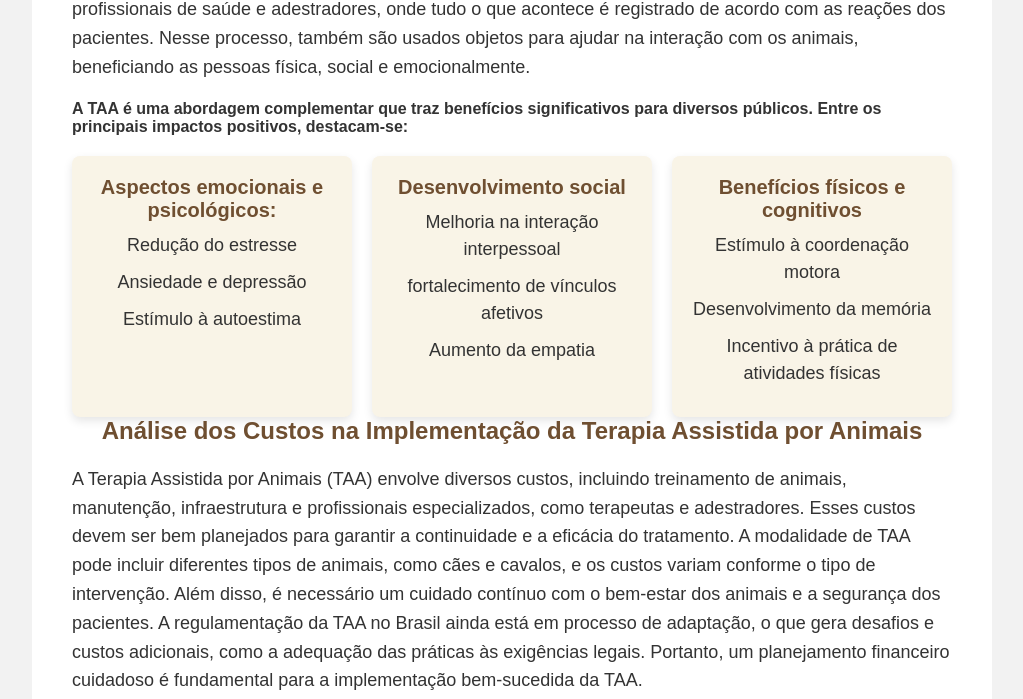
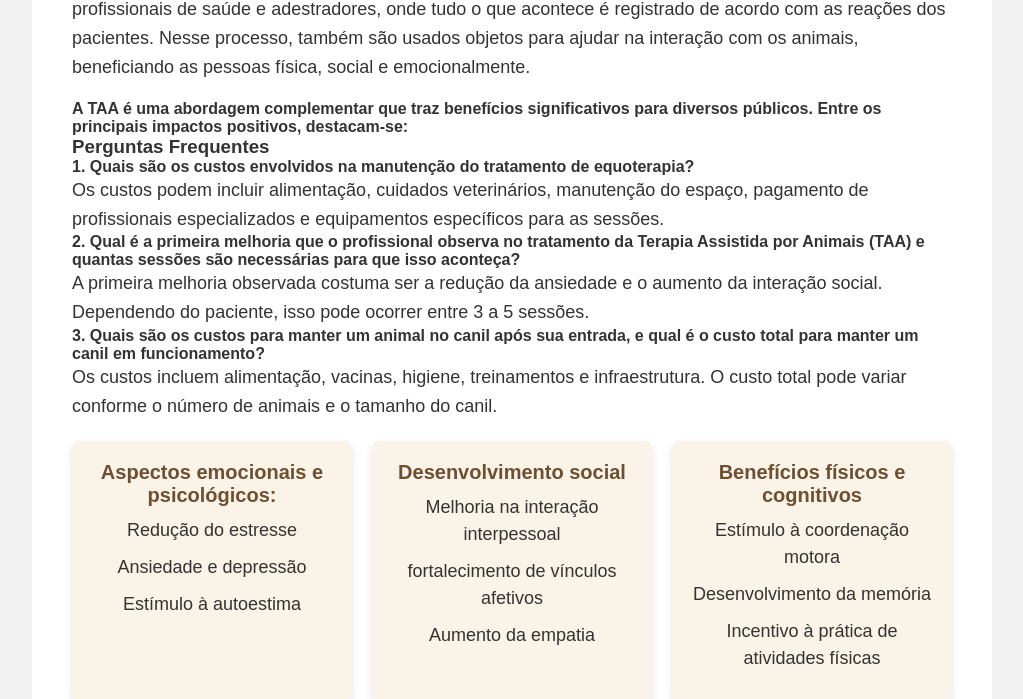
Before and after one commit to alemaga05/veterinaria, a plain HTML site: page index.html in a window 1280 px wide. Shown: the part 1980-2679 px from the top of the page, without its empty margins (128-1151 px from the left). Drawn offline with Linux system fonts and the light colour scheme; a script that the page names is missing.

Commit message:
Update index.html

```diff
--- a/index.html
+++ b/index.html
@@ -69,6 +69,26 @@
                     <br>
                     <h4>A TAA é uma abordagem complementar que traz benefícios significativos para diversos públicos. Entre os principais impactos positivos, destacam-se:</h4>
             </div>
+
+            <div class="faq-container">
+        <h3>Perguntas Frequentes</h3>
+
+        <div class="faq-item">
+            <h4>1. Quais são os custos envolvidos na manutenção do tratamento de equoterapia?</h4>
+            <p>Os custos podem incluir alimentação, cuidados veterinários, manutenção do espaço, pagamento de profissionais especializados e equipamentos específicos para as sessões.</p>
+        </div>
+
+        <div class="faq-item">
+            <h4>2. Qual é a primeira melhoria que o profissional observa no tratamento da Terapia Assistida por Animais (TAA) e quantas sessões são necessárias para que isso aconteça?</h4>
+            <p>A primeira melhoria observada costuma ser a redução da ansiedade e o aumento da interação social. Dependendo do paciente, isso pode ocorrer entre 3 a 5 sessões.</p>
+        </div>
+
+        <div class="faq-item">
+            <h4>3. Quais são os custos para manter um animal no canil após sua entrada, e qual é o custo total para manter um canil em funcionamento?</h4>
+            <p>Os custos incluem alimentação, vacinas, higiene, treinamentos e infraestrutura. O custo total pode variar conforme o número de animais e o tamanho do canil.</p>
+        </div>
+    </div>
+
 
             <div class="aspectos-container">
                 <div class="aspecto">
```
